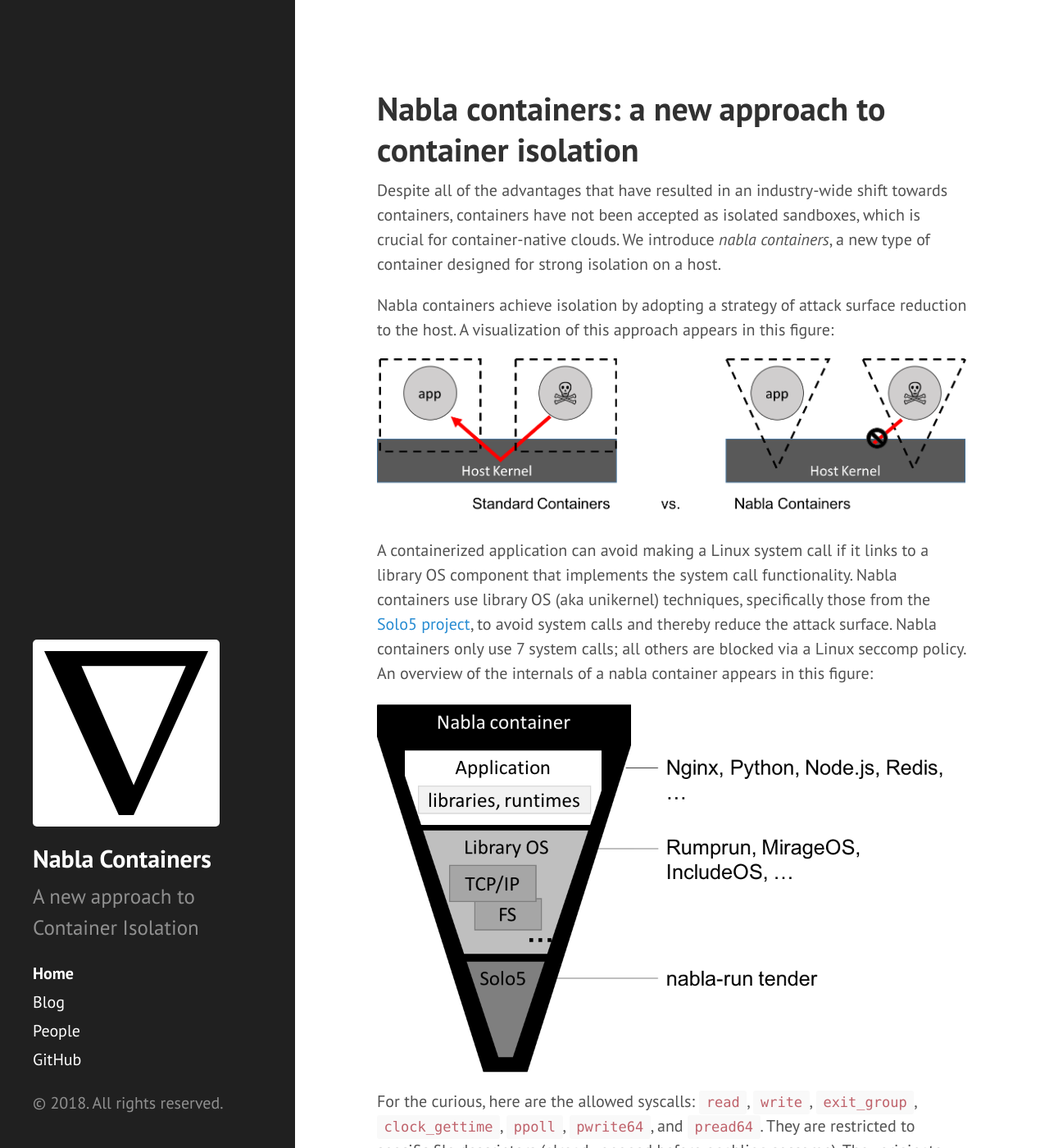
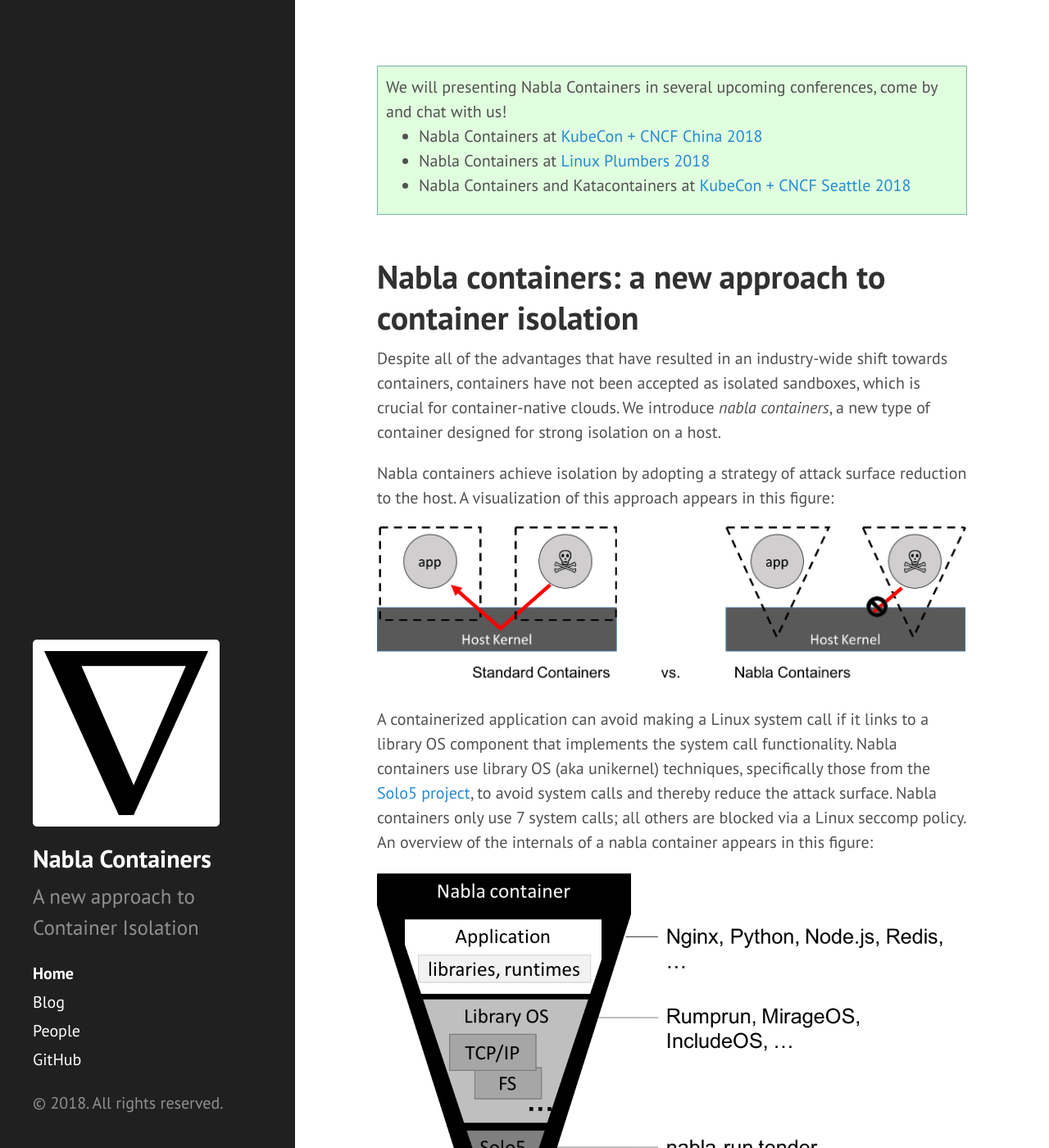
Before and after one commit to nabla-containers/nabla-containers.github.io, a Jekyll site: the page built from index.md, in a window 1280 px wide and 1400 px high. Shown: the whole window at 82% size. Built offline with Jekyll 4.4.1, drawn with Linux system fonts in a browser that asks for light colours.

Commit message:
Added announcements
Signed-off-by: Brandon Lum <lumjjb@gmail.com>

```diff
--- /dev/null
+++ b/_includes/announcements.html
@@ -0,0 +1,6 @@
+We will presenting Nabla Containers in several upcoming conferences, come by and chat with us!
+<ul>
+    <li> Nabla Containers at <a href="https://kccncchina2018english.sched.com/event/FuKO/nabla-containers-a-new-approach-to-container-isolation-brandon-lum-ricardo-koller-ibm"> KubeCon + CNCF China 2018</a> </li>
+    <li> Nabla Containers at <a href="https://linuxplumbersconf.org/event/2/contributions/56/">Linux Plumbers 2018</a> </li>
+    <li> Nabla Containers and Katacontainers at <a href="https://kccna18.sched.com/event/GrZH?iframe=no">KubeCon + CNCF Seattle 2018</a> </li>
+</ul>
--- a/_layouts/default.html
+++ b/_layouts/default.html
@@ -2,13 +2,15 @@
 <html lang="en-us">
 
   {% include head.html %}
-
   <body>
       <!-- mod-->
-
     {% include sidebar.html %}
 
     <div class="content container">
+      <div class="announcements">
+       {% include announcements.html %}
+      </div>
+
       {{ content }}
     </div>
 
--- a/public/css/custom.css
+++ b/public/css/custom.css
@@ -57,3 +57,12 @@
       margin-right: initial;
   }
 }
+
+.announcements {
+    background-color: #e0ffde;
+    border:thin solid #75b5aa;
+    padding-top: 10px;
+    padding-left: 10px;
+    padding-right: 10px;
+    margin-bottom: 50px;
+}
```
